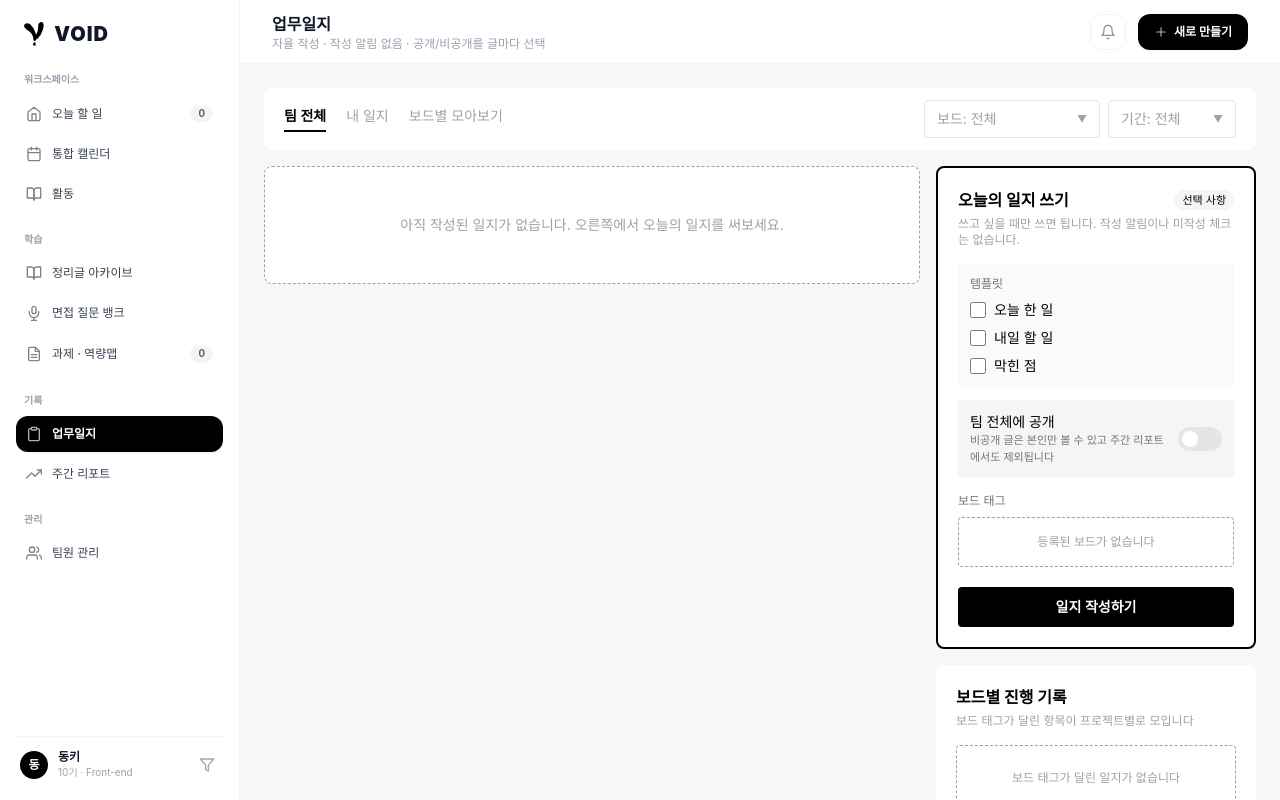
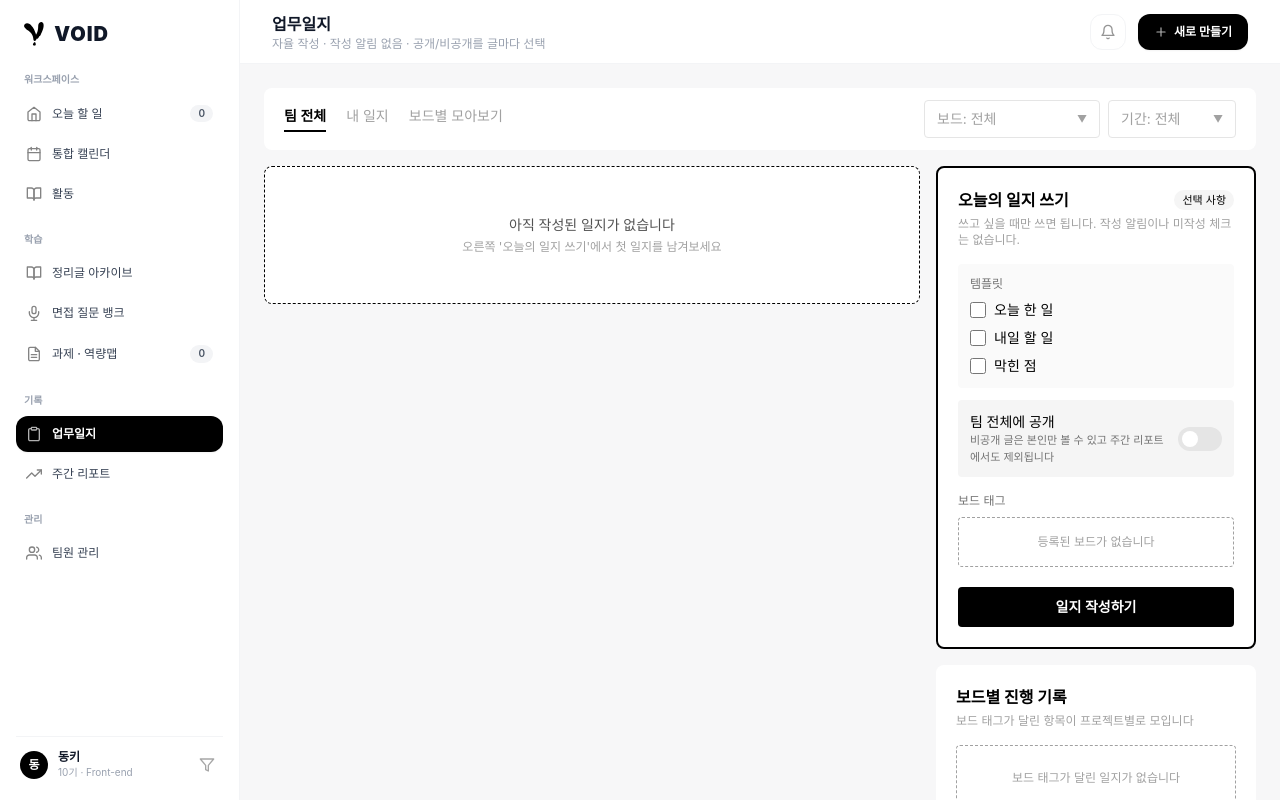
Before and after one commit to VOID-GSM/PV-Web, a React (Vite) app: page /worklog in a window 1280 px wide. Built offline with nearby package versions, Linux system fonts and the light colour scheme; a web font is replaced by a local one.

Commit message:
fix: 오늘 날짜 한국 시간 기준 계산 및 빈 목록 안내 개선

```diff
--- a/src/App.tsx
+++ b/src/App.tsx
@@ -14,7 +14,6 @@ import ActivityDetailPage from "./pages/ActivityDetailPage";
 import InvitePage from "./pages/InvitePage";
 import SettingsPage from "./pages/SettingsPage";
 import WeeklyReportPage from "./pages/WeeklyReportPage";
-// ★ 업무일지 페이지
 import WorklogPage from "./pages/WorklogPage";
 import { Sidebar } from "./components/layout/Sidebar";
 import { AddEventModal } from "./components/calendar/AddEventModal";
@@ -31,10 +30,12 @@ export default function App() {
     setEvents((prev) => [...prev, newEvent]);
   };
 
-  const todayStr = new Date().toISOString().split("T")[0];
+  // ★ 오늘 날짜를 "2026-10-26" 모양으로 (내 컴퓨터의 시간대 = 한국 시간 기준)
+  // toISOString()은 UTC(영국 시간) 기준이라 한국 오전 0~9시에는 하루 전 날짜가 나와서 바꿨다
+  // toLocaleDateString("sv-SE"): 스웨덴 표기법이 YYYY-MM-DD 모양이라 빌려 쓴다
+  const todayStr = new Date().toLocaleDateString("sv-SE");
   const todayTaskCount = events.filter((e) => e.date === todayStr).length;
 
-  // 지금 주소를 보고 사이드바에서 어떤 메뉴에 불을 켤지 정한다
   const getCurrentMenu = (path: string) => {
     if (path === "/today" || path === "/") return "오늘 할 일";
     if (path.startsWith("/calendar")) return "통합 캘린더";
@@ -42,14 +43,12 @@ export default function App() {
     if (path.startsWith("/report")) return "주간 리포트";
     if (path.startsWith("/invite")) return "팀원 초대";
     if (path.startsWith("/settings")) return "설정";
-    // ★ /worklog 주소면 "업무일지" 메뉴에 불을 켠다
     if (path.startsWith("/worklog")) return "업무일지";
     return "통합 캘린더";
   };
 
   const currentMenu = getCurrentMenu(location.pathname);
 
-  // 사이드바 메뉴를 눌렀을 때 해당 주소로 이동한다
   const handleNavigate = (menuName: string) => {
     switch (menuName) {
       case "오늘 할 일":
@@ -70,7 +69,6 @@ export default function App() {
       case "설정":
         navigate("/settings");
         break;
-      // ★ 사이드바에서 "업무일지"를 누르면 /worklog로
       case "업무일지":
         navigate("/worklog");
         break;
@@ -176,7 +174,6 @@ export default function App() {
           }
         />
 
-        {/* ★ 업무일지: 다른 페이지와 똑같이 왼쪽 사이드바 + 오른쪽 페이지 */}
         <Route
           path="/worklog"
           element={
--- a/src/pages/WorklogPage.tsx
+++ b/src/pages/WorklogPage.tsx
@@ -1,5 +1,4 @@
 import { useState } from "react";
-// ★ 친구가 만든 공통 헤더. "export const Header"로 내보내서 중괄호 { }로 가져온다
 import { Header } from "../components/layout/Header";
 import WorklogFilterBar from "../components/worklog/WorklogFilterBar";
 import WorklogCard from "../components/worklog/WorklogCard";
@@ -7,20 +6,42 @@ import WorklogQuickWrite from "../components/worklog/WorklogQuickWrite";
 import BoardProgressCard from "../components/worklog/BoardProgressCard";
 import { BOARDS, ME, type NewWorklog, type Worklog } from "../constants/worklog";
 
-// Date를 "2026-10-26" 모양으로
+// Date를 "2026-10-26" 모양으로 (한국 시간 기준)
 const formatDate = (d: Date) => d.toLocaleDateString("sv-SE");
 
+// ★ 빈 목록 안내 상자. 제목, 설명, (있으면) 필터 초기화 버튼
+type EmptyStateProps = {
+  title: string;
+  description: string;
+  // 이 함수가 넘어오면 "필터 초기화" 버튼을 보여준다
+  onReset?: () => void;
+};
+
+function EmptyState({ title, description, onReset }: EmptyStateProps) {
+  return (
+    <div className="rounded-lg border border-dashed bg-white py-12 text-center">
+      <p className="text-sm font-medium text-neutral-600">{title}</p>
+      <p className="mt-1 text-xs text-neutral-400">{description}</p>
+      {onReset && (
+        <button
+          onClick={onReset}
+          className="mt-4 rounded border px-3 py-1.5 text-xs text-neutral-600"
+        >
+          필터 초기화
+        </button>
+      )}
+    </div>
+  );
+}
+
 export default function WorklogPage() {
-  // 일지 목록. 처음엔 비어 있고, 작성하면 맨 앞에 추가된다 (최신순)
   const [worklogs, setWorklogs] = useState<Worklog[]>([]);
-  // 탭·필터 값
   const [activeTab, setActiveTab] = useState("팀 전체");
   const [board, setBoard] = useState("");
   const [period, setPeriod] = useState("");
-  // 기간 필터의 시작 날짜 ("" 이면 제한 없음)
   const [periodStart, setPeriodStart] = useState("");
 
-  // 기간을 골랐을 때 시작 날짜를 계산해 둔다 (이벤트 처리 함수라 new Date() 사용 가능)
+  // 기간을 골랐을 때 시작 날짜를 계산해 둔다
   const handlePeriodChange = (value: string) => {
     setPeriod(value);
     const now = new Date();
@@ -35,7 +56,14 @@ export default function WorklogPage() {
     }
   };
 
-  // 작성 창에서 일지를 올렸을 때
+  // ★ 탭·보드·기간을 처음 상태로 되돌린다
+  const handleResetFilters = () => {
+    setActiveTab("팀 전체");
+    setBoard("");
+    setPeriod("");
+    setPeriodStart("");
+  };
+
   const handleAddWorklog = (data: NewWorklog) => {
     const now = new Date();
     const newWorklog: Worklog = {
@@ -51,7 +79,6 @@ export default function WorklogPage() {
     setWorklogs([newWorklog, ...worklogs]);
   };
 
-  // 댓글을 달았을 때
   const handleAddComment = (worklogId: number, content: string) => {
     setWorklogs(
       worklogs.map((w) =>
@@ -65,7 +92,6 @@ export default function WorklogPage() {
   // 내가 볼 수 있는 일지: 공개 글 + 내가 쓴 비공개 글
   const readableWorklogs = worklogs.filter((w) => w.isPublic || w.author === ME);
 
-  // 탭·보드·기간 필터 적용
   const visibleWorklogs = readableWorklogs.filter((w) => {
     if (activeTab === "내 일지" && w.author !== ME) return false;
     if (board !== "" && board !== "전체" && !w.boards.includes(board)) return false;
@@ -73,30 +99,86 @@ export default function WorklogPage() {
     return true;
   });
 
-  // 보드별 모아보기용 묶음
   const groupedByBoard = BOARDS.map((b) => ({
     ...b,
     items: visibleWorklogs.filter((w) => w.boards.includes(b.name)),
   })).filter((group) => group.items.length > 0);
 
-  const emptyMessage =
-    readableWorklogs.length === 0
-      ? "아직 작성된 일지가 없습니다. 오른쪽에서 오늘의 일지를 써보세요."
-      : "조건에 맞는 일지가 없습니다";
+  // ★ 필터를 하나라도 바꿨는지 (처음 상태가 아닌지)
+  const isFiltered =
+    activeTab !== "팀 전체" ||
+    (board !== "" && board !== "전체") ||
+    (period !== "" && period !== "전체");
+
+  // ★ 필터를 바꿨을 때만 초기화 함수를 넘긴다 (안 바꿨으면 버튼이 안 보이게)
+  const resetIfFiltered = isFiltered ? handleResetFilters : undefined;
+
+  // ★ 일지가 하나도 없을 때의 안내 (모든 탭 공통)
+  const noWorklogState = (
+    <EmptyState
+      title="아직 작성된 일지가 없습니다"
+      description="오른쪽 '오늘의 일지 쓰기'에서 첫 일지를 남겨보세요"
+      onReset={resetIfFiltered}
+    />
+  );
+
+  // ★ 왼쪽 목록에 무엇을 보여줄지 정한다
+  const renderList = () => {
+    // 1) 일지가 아예 없음
+    if (readableWorklogs.length === 0) {
+      return noWorklogState;
+    }
+
+    // 2) 보드별 모아보기
+    if (activeTab === "보드별 모아보기") {
+      if (groupedByBoard.length === 0) {
+        return (
+          <EmptyState
+            title="보드 태그가 달린 일지가 없습니다"
+            description="일지를 쓸 때 보드 태그를 달면 보드별로 모아볼 수 있어요"
+            onReset={resetIfFiltered}
+          />
+        );
+      }
+      return groupedByBoard.map((group) => (
+        <section key={group.name} className="flex flex-col gap-3">
+          <h3 className="flex items-center gap-2 text-sm font-semibold">
+            <span className={`h-2 w-2 rounded-full ${group.dotColor}`} />
+            {group.name}
+            <span className="text-xs font-normal text-neutral-400">{group.items.length}개</span>
+          </h3>
+          {group.items.map((w) => (
+            <WorklogCard key={w.id} worklog={w} onAddComment={handleAddComment} />
+          ))}
+        </section>
+      ));
+    }
+
+    // 3) 일지는 있는데 필터에 걸려서 없음
+    if (visibleWorklogs.length === 0) {
+      return (
+        <EmptyState
+          title="선택한 조건에 맞는 일지가 없습니다"
+          description="탭이나 보드·기간 필터를 바꿔 보세요"
+          onReset={handleResetFilters}
+        />
+      );
+    }
+
+    // 4) 일지 목록
+    return visibleWorklogs.map((w) => (
+      <WorklogCard key={w.id} worklog={w} onAddComment={handleAddComment} />
+    ));
+  };
 
   return (
-    // ★ 헤더(위) + 본문(아래)을 세로로 쌓는다
-    // min-h-full: 화면 높이를 다 채운다 (배경은 App.tsx의 #f7f7f8을 그대로 쓴다)
     <div className="flex min-h-full flex-col">
-      {/* ★ 공통 헤더 */}
       <Header
         title="업무일지"
         subtitle="자율 작성 · 작성 알림 없음 · 공개/비공개를 글마다 선택"
       />
 
-      {/* 본문 */}
       <div className="p-6">
-        {/* 탭 + 필터 */}
         <div className="mb-4">
           <WorklogFilterBar
             activeTab={activeTab}
@@ -108,41 +190,9 @@ export default function WorklogPage() {
           />
         </div>
 
-        {/* 좁은 화면은 세로, lg(1024px) 이상은 가로 */}
         <div className="flex flex-col gap-4 lg:flex-row">
           {/* 왼쪽: 일지 목록 */}
-          <main className="flex min-w-0 flex-1 flex-col gap-4">
-            {activeTab === "보드별 모아보기" ? (
-              groupedByBoard.length === 0 ? (
-                <p className="rounded-lg border border-dashed bg-white py-12 text-center text-sm text-neutral-400">
-                  보드 태그가 달린 일지가 없습니다
-                </p>
-              ) : (
-                groupedByBoard.map((group) => (
-                  <section key={group.name} className="flex flex-col gap-3">
-                    <h3 className="flex items-center gap-2 text-sm font-semibold">
-                      <span className={`h-2 w-2 rounded-full ${group.dotColor}`} />
-                      {group.name}
-                      <span className="text-xs font-normal text-neutral-400">
-                        {group.items.length}개
-                      </span>
-                    </h3>
-                    {group.items.map((w) => (
-                      <WorklogCard key={w.id} worklog={w} onAddComment={handleAddComment} />
-                    ))}
-                  </section>
-                ))
-              )
-            ) : visibleWorklogs.length === 0 ? (
-              <p className="rounded-lg border border-dashed bg-white py-12 text-center text-sm text-neutral-400">
-                {emptyMessage}
-              </p>
-            ) : (
-              visibleWorklogs.map((w) => (
-                <WorklogCard key={w.id} worklog={w} onAddComment={handleAddComment} />
-              ))
-            )}
-          </main>
+          <main className="flex min-w-0 flex-1 flex-col gap-4">{renderList()}</main>
 
           {/* 오른쪽: 작성 카드 + 보드별 진행 기록 */}
           <aside className="flex w-full flex-col gap-4 self-start lg:w-80">
```
